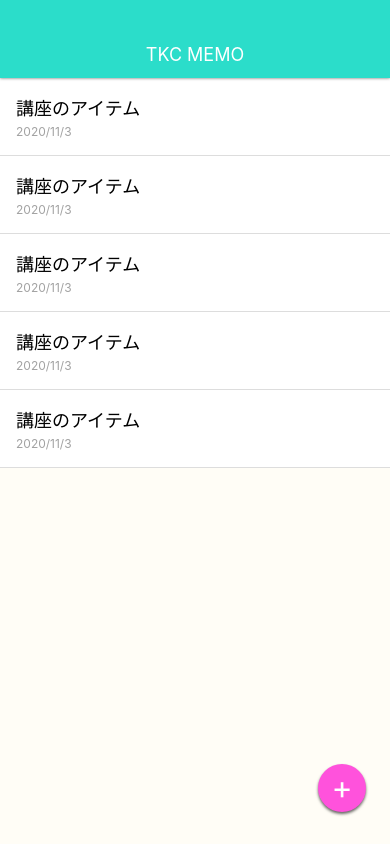
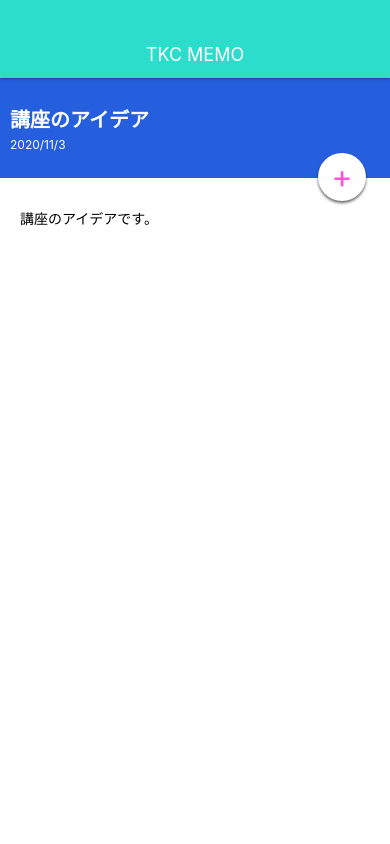
Before and after one commit to tkcel/MemoApp, a React Native app: screen / in a window 390 px wide. Built offline with nearby package versions, Linux system fonts and the light colour scheme.

Commit message:
create memoDetailScreen and modify CircleButton

```diff
--- a/App.js
+++ b/App.js
@@ -2,7 +2,7 @@
 import { StyleSheet, View } from 'react-native';
 
 import Appbar from "./src/components/Appbar";
-import MemoListScreen from "./src/screens/MemoListScreen";
+import MemoDetailScreen from "./src/screens/MemoDetailScreen";
 
 
 export default class App extends React.Component{
@@ -10,7 +10,7 @@
     return (
         <View style={styles.container}>
             <Appbar/>
-            <MemoListScreen/>
+            <MemoDetailScreen/>
         </View>
     );
   }
--- a/package.json
+++ b/package.json
@@ -13,7 +13,8 @@
     "react": "16.13.1",
     "react-dom": "16.13.1",
     "react-native": "https://github.com/expo/react-native/archive/sdk-39.0.4.tar.gz",
-    "react-native-web": "~0.13.12"
+    "react-native-web": "~0.13.12",
+    "vue-youtube": "^1.4.0"
   },
   "devDependencies": {
     "@babel/core": "~7.9.0"
--- a/src/elements/CircleButton.js
+++ b/src/elements/CircleButton.js
@@ -3,9 +3,19 @@
 
 class CircleButton extends React.Component{
     render() {
+        const {style, color} = this.props;
+
+        let bgColor = '#ff52dc';
+        let textColor = '#fff';
+
+        if (color==='white'){
+            bgColor = '#fff';
+            textColor = '#ff52dc'
+        }
+
         return(
-            <View style={styles.circleButton}>
-                <Text style={styles.circleButtonTitle}>
+            <View style={[styles.circleButton, style, {backgroundColor: bgColor}]}>
+                <Text style={[styles.circleButtonTitle, {color : textColor}]}>
                     {this.props.children}
                 </Text>
             </View>
@@ -20,7 +30,6 @@
         right : 24,
         width : 48,
         height : 48,
-        backgroundColor : '#ff52dc',
         borderRadius : 24,
         justifyContent : 'center',
         alignItems : 'center',
@@ -32,7 +41,6 @@
     circleButtonTitle : {
         fontSize : 32,
         lineHeight : 32,
-        color : '#fff',
     },
 });
 
--- /dev/null
+++ b/src/screens/MemoDetailScreen.js
@@ -0,0 +1,67 @@
+import React from 'react';
+import {StyleSheet, View, Text} from "react-native";
+
+import CircleButton from "../elements/CircleButton";
+
+class MemoDetailScreen extends React.Component{
+    render() {
+        return(
+            <View style={styles.container}>
+                <View style={styles.memoHeader}>
+                    <View>
+                        <Text style={styles.memoHeaderTitle}>
+                            講座のアイデア
+                        </Text>
+                        <Text style={styles.memoHeaderDate}>
+                            2020/11/3
+                        </Text>
+                    </View>
+                </View>
+                <View style={styles.memoContents}>
+                    <Text>
+                        講座のアイデアです。
+                    </Text>
+                </View>
+
+                <CircleButton color="white" style={styles.editButton}>+</CircleButton>
+            </View>
+        );
+    }
+}
+
+const styles = StyleSheet.create({
+    container : {
+        flex : 1,
+        width : '100%',
+    },
+    memoHeader : {
+        height : 100,
+        backgroundColor : '#265fdd',
+        justifyContent : 'center',
+        padding : 10,
+    },
+    memoHeaderTitle : {
+        fontSize : 20,
+        fontWeight : 'bold',
+        color : '#fff',
+        marginBottom : 4,
+    },
+    memoHeaderDate : {
+        fontSize : 12,
+        color : '#fff',
+    },
+    memoContents : {
+        paddingTop : 30,
+        paddingRight : 20,
+        paddingLeft : 20,
+        paddingBottom : 20,
+        backgroundColor: '#fff',
+        flex : 1,
+
+    },
+    editButton : {
+        top : 75,
+    },
+});
+
+export default MemoDetailScreen;
```
Also changed, not shown: 1 other file (tests, documents, lock files or other folders).
